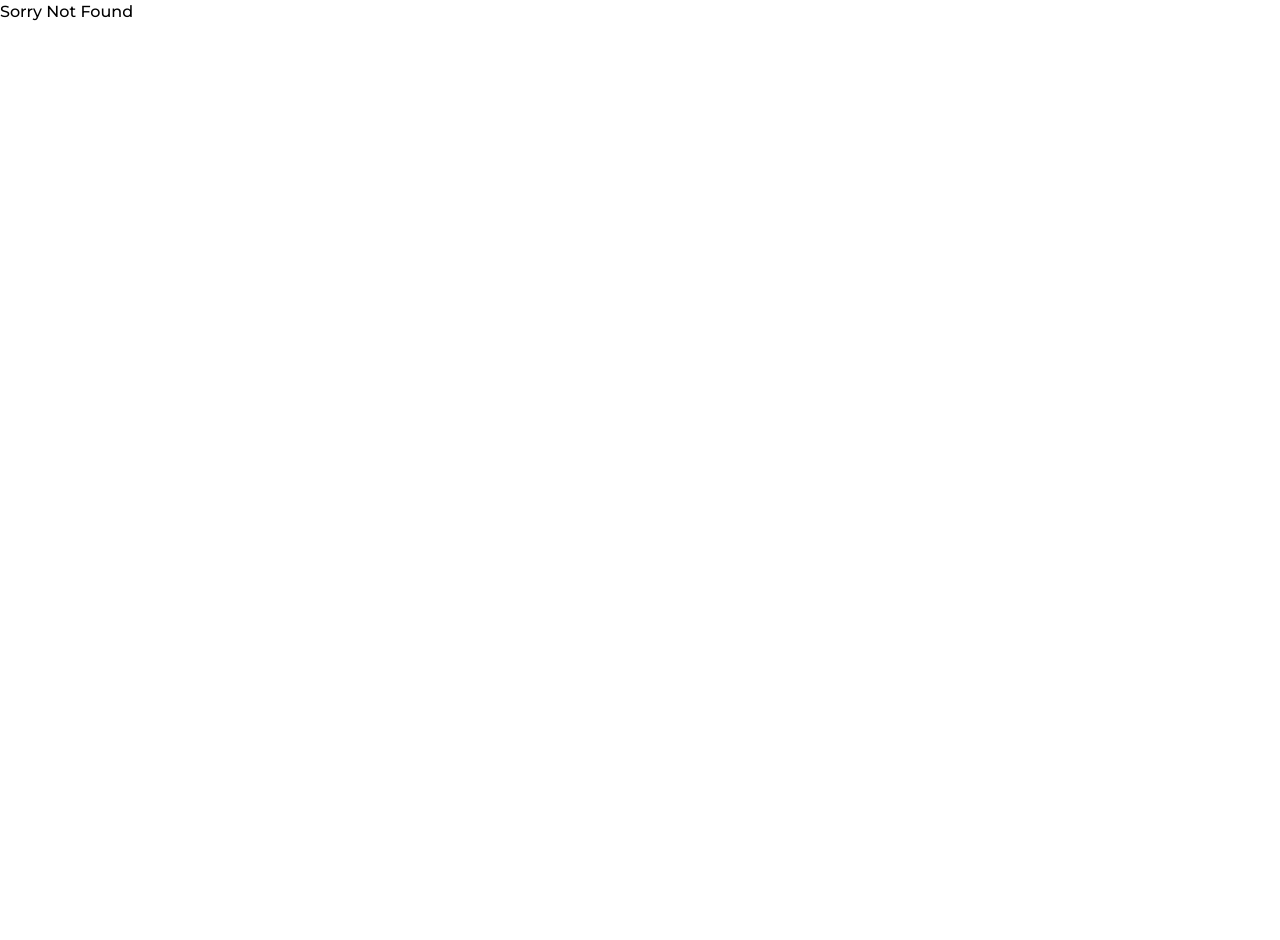
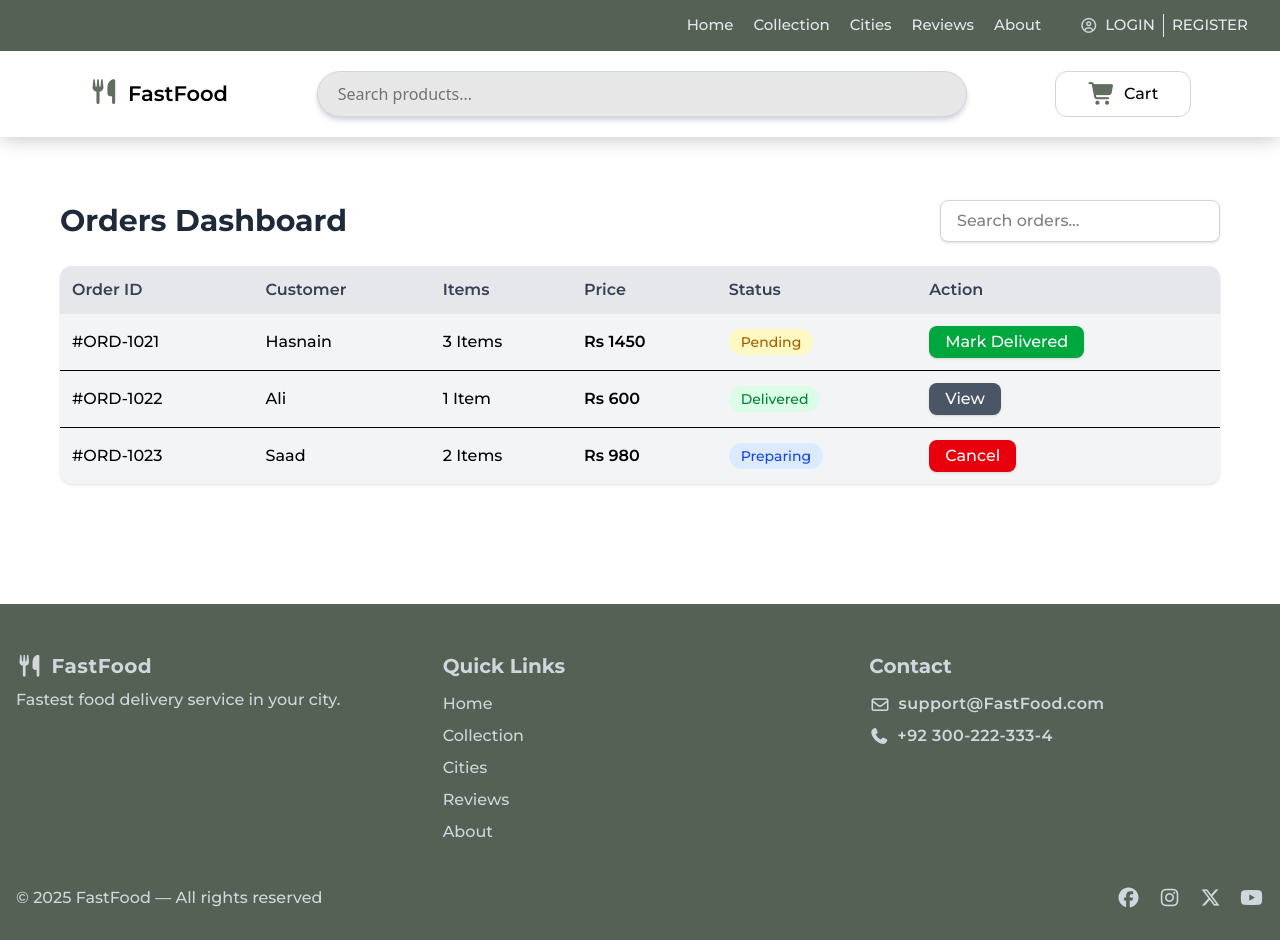
Before and after one commit to MuhammadHasnain02/React-FastFood-Website, a React (Vite) app in the folder reactjs-FastFood-Web/: page /dashboard in a window 1280 px wide. Before the commit this address had no page. Before the commit the page ends 800 px from the top, so only its background shows below. Built offline with nearby package versions, Linux system fonts and the light colour scheme; a web font is replaced by a local one.

Commit message:
checkout & dashboard & signup

```diff
--- a/reactjs-FastFood-Web/src/App.jsx
+++ b/reactjs-FastFood-Web/src/App.jsx
@@ -3,10 +3,13 @@ import Home from "./pages/Home";
 import Cart from "./pages/Cart";
 import NotFound from "./pages/NotFound";
 import CollectionPage from "./components/CollectionPage";
-import Navbar from "./components/Navbar";
-import Footer from "./components/Footer";
+// import Navbar from "./components/Navbar";
+// import Footer from "./components/Footer";
 import ProductDetail from "./pages/ProductDetail";
 import CheckoutPage from "./pages/CheckoutPage";
+import Dashboard from "./pages/dashboard";
+import Signup from "./pages/Signup";
+import Signin from "./pages/Signin";
 
 // const routes = ["/cart"];
 
@@ -25,6 +28,9 @@ function App() {
         <Route path="/products/:id" element={<ProductDetail />} />
         <Route path="/cart" element={<Cart />} />
         <Route path="/checkout" element={<CheckoutPage />} />
+        <Route path="/dashboard" element={<Dashboard />} />
+        <Route path="/signup" element={<Signup />} />
+        <Route path="/signin" element={<Signin />} />
         <Route path="*" element={<NotFound />} />
 
       </Routes>
--- a/reactjs-FastFood-Web/src/Context/CartContext.jsx
+++ b/reactjs-FastFood-Web/src/Context/CartContext.jsx
@@ -19,7 +19,7 @@ function CartProvider({ children }) {
     const addToCart = ( cartItem, cartQty, cartDrink ) => {
 
         let productIndex = cartItems.findIndex((item) => {
-            item.id === cartItem.id && item.cartDrink === cartDrink
+            return item.id === cartItem.id && item.cartDrink === cartDrink
         })
 
         if (productIndex === -1) {
--- a/reactjs-FastFood-Web/src/components/Navbar.jsx
+++ b/reactjs-FastFood-Web/src/components/Navbar.jsx
@@ -27,8 +27,10 @@ function Navbar({ onChange }) {
                 </ul>
                 <div className="flex flex-row items-center text-[9px] sm:text-[12px] md:text-[11px] lg:text-[13px] xl:text-[15px] 2xl:text-[16px] font-[Montserrat]  hover:cursor-pointer">
                     <i className="fa-regular fa-circle-user text-gray-300 pr-4 sm:pr-5 md:pr-6 lg:pr-6 xl:pr-6 2xl:pr-6"></i>
-                    <a href="#" className="text-gray-200 hover:underline pr-2 border-r-1">LOGIN</a>
-                    <a href="#" className="text-gray-200 hover:underline pl-2">REGISTER</a>
+                    <p onClick={(() => navigate('/signin'))}
+                     className="text-gray-200 hover:underline pr-2 border-r-1">LOGIN</p>
+                    <p onClick={(() => navigate('/signup'))}
+                     className="text-gray-200 hover:underline pl-2">REGISTER</p>
                 </div>
 
             </div>
--- a/reactjs-FastFood-Web/src/pages/Cart.jsx
+++ b/reactjs-FastFood-Web/src/pages/Cart.jsx
@@ -11,6 +11,58 @@ export default function CartPage() {
   const subtotal = cartItems.reduce((acc, item) => acc + item.price * item.cartQty, 0);
   const delivery = 200;
   const total = subtotal + delivery;
+
+  console.log(cartItems);
+
+  if (!cartItems.length) {
+
+    return (
+      <div className="flex flex-col min-h-screen justify-between bg-gray-50">
+        <Navbar />
+
+        <div className="flex flex-col items-center justify-center flex-grow px-6 py-20 text-center mt-30">
+
+          {/* Icon Circle */}
+          <div className="w-32 h-32 bg-white shadow-lg rounded-full flex items-center justify-center mb-6 border border-gray-200">
+            <svg
+              xmlns="http://www.w3.org/2000/svg"
+              className="w-16 h-16 text-gray-500"
+              fill="none"
+              viewBox="0 0 24 24"
+              strokeWidth={1.5}
+              stroke="currentColor"
+            >
+              <path
+                strokeLinecap="round"
+                strokeLinejoin="round"
+                d="M3 3h2l.4 2M7 13h10l4-8H5.4M7 13L5.4 5M7 13l-2 6m0 0h14m-12 0a2 2 0 104 0m8 0a2 2 0 104 0"
+              />
+            </svg>
+          </div>
+
+          {/* Heading */}
+          <h2 className="text-3xl font-bold text-gray-700 mb-2">
+            Your Cart is Empty
+          </h2>
+
+          {/* One-line sentence */}
+          <p className="text-gray-500 text-lg mb-8">
+            Looks like you haven't added anything yet — explore delicious items and fill your cart!
+          </p>
+
+          {/* Button */}
+          <a
+            href="/products"
+            className="bg-[#728372] hover:bg-[#5f6f5f] text-white px-8 py-3 rounded-xl text-lg shadow-md transition-all"
+          >
+            Start Ordering
+          </a>
+        </div>
+
+        <Footer />
+      </div>
+    );
+  }
 
   return (
     <div className="bg-gradient-to-br from-gray-100 to-gray-200 flex flex-col">
@@ -37,6 +89,7 @@ export default function CartPage() {
 
                 <div className="flex flex-col">
                   <h3 className="font-semibold text-xl">{item.title}</h3>
+                  <p className="text-gray-500 text-md">Drink : {item.cartDrink}</p>
                   <p className="text-gray-500 text-sm">Rs {item.price}</p>
                 </div>
               </div>
@@ -57,7 +110,7 @@ export default function CartPage() {
 
         {/* Order Summary */}
         <div className="bg-white/90 backdrop-blur rounded-3xl shadow-xl p-8 w-full lg:w-1/3 h-fit border border-gray-200">
-          <h2 className="text-2xl font-semibold mb-6">Order Summary</h2>
+          <h2 className="text-[#596a59] text-2xl font-bold mb-6">Order Summary</h2>
 
           <div className="space-y-3 text-lg">
             <div className="flex justify-between">
@@ -67,12 +120,12 @@ export default function CartPage() {
 
             <div className="flex justify-between">
               <span>Delivery Fee</span>
-              <span className="font-medium">Rs {delivery}</span>
+              <span className="font-medium">Rs {!subtotal ? 0 : delivery}</span>
             </div>
 
             <div className="flex justify-between border-t pt-4 text-xl font-bold">
               <span>Total</span>
-              <span>Rs {total}</span>
+              <span>Rs {!subtotal ? 0 : total}</span>
             </div>
           </div>
 
--- a/reactjs-FastFood-Web/src/pages/CheckoutPage.jsx
+++ b/reactjs-FastFood-Web/src/pages/CheckoutPage.jsx
@@ -1,8 +1,16 @@
 import React, { useState } from "react";
 import Navbar from "../components/Navbar";
 import Footer from "../components/Footer";
+import { useCart } from "../Context/CartContext";
 
 export default function CheckoutPage() {
+  const { cartItems, cartQty , addToCart, updateCartQty , removeCartItem , totalCartItems, totalCartPrice } = useCart();
+
+  const subtotal = cartItems.reduce((acc, item) => acc + item.price * item.cartQty, 0);
+  const delivery = 200;
+  const tax = Math.round(subtotal * 0.18)
+  const total = subtotal + tax + delivery;
+
   const [form, setForm] = useState({
     fullName: "",
     email: "",
@@ -121,56 +129,46 @@ export default function CheckoutPage() {
 
           {/* ================= RIGHT SIDE — ORDER SUMMARY ================= */}
           <div className="bg-white p-8 rounded-3xl shadow-xl border border-gray-200 h-max sticky top-6">
-            <h2 className="text-3xl font-bold mb-6">Order Summary</h2>
+            <h2 className="text-[#596a59] text-[28px] font-bold mb-4">Order Summary</h2>
 
-            <div className="space-y-4 border-b pb-4 mb-4">
+            {cartItems.map((item) => (
+              <div
+                key={item.id}
+                className="flex items-center justify-between border-b pb-3.5 mb-3.5"
+              >
+                <div className="flex gap-4 items-center">
+                  <div className="flex flex-col">
+                    <h3 className="font-semibold text-[19px]">{item.title}</h3>
+                    <p className="text-gray-500 text-[16px]">Drink : {item.cartDrink}</p>
+                    <p className="text-gray-500 text-[15px]">Quantity : {item.cartQty}</p>
+                  </div>
+                </div>
 
-              {/* Product */}
-              <div className="flex items-center justify-between">
-                <div>
-                  <p className="font-semibold text-gray-900">Zinger Burger</p>
-                  <p className="text-sm text-gray-500">Qty: 1</p>
-                </div>
-                <p className="font-semibold">Rs 450</p>
+
+                <p className="font-semibold text-xl w-32 text-right">Rs {item.price * item.cartQty}</p>
               </div>
-
-              <div className="flex items-center justify-between">
-                <div>
-                  <p className="font-semibold text-gray-900">Chicken Fries</p>
-                  <p className="text-sm text-gray-500">Qty: 2</p>
-                </div>
-                <p className="font-semibold">Rs 600</p>
-              </div>
-
-              <div className="flex items-center justify-between">
-                <div>
-                  <p className="font-semibold text-gray-900">Pepsi 500ml</p>
-                  <p className="text-sm text-gray-500">Qty: 1</p>
-                </div>
-                <p className="font-semibold">Rs 120</p>
-              </div>
-            </div>
+            ))}
 
             {/* Price Breakdown */}
-            <div className="space-y-2 mb-4">
+            <div className="space-y-2 border-b pb-3.5 mb-4">
               <div className="flex justify-between text-gray-700">
                 <p>Subtotal</p>
-                <p>Rs 1170</p>
+                <p>Rs {subtotal}</p>
               </div>
               <div className="flex justify-between text-gray-700">
                 <p>Delivery</p>
-                <p>Rs 150</p>
+                <p>Rs {!subtotal ? 0 : delivery}</p>
               </div>
               <div className="flex justify-between text-gray-700">
                 <p>Tax</p>
-                <p>Rs 50</p>
+                <p>Rs {tax}</p>
               </div>
             </div>
 
             {/* Total */}
-            <div className="flex justify-between text-xl font-bold">
+            <div className="flex justify-between text-xl font-bold ">
               <p>Total:</p>
-              <p>Rs 1370</p>
+              <p className="">Rs {!subtotal ? 0 : total}</p>
             </div>
           </div>
 
--- /dev/null
+++ b/reactjs-FastFood-Web/src/pages/Dashboard.jsx
@@ -0,0 +1,89 @@
+import Footer from "../components/Footer"
+import Navbar from "../components/Navbar"
+
+
+function Dashboard() {
+
+    return (
+
+        <section>
+            <Navbar />
+
+            <div class="mx-15 flex flex-col gap-6 mt-50 my-30">
+
+                {/* <!-- Page Header --> */}
+                <div class="flex flex-col sm:flex-row sm:items-center sm:justify-between gap-3">
+                    <h1 class="text-3xl font-bold text-gray-800">Orders Dashboard</h1>
+                    <input type="text" placeholder="Search orders..."
+                    class="px-4 py-2 rounded-lg shadow bg-white border border-gray-300 w-full sm:w-70"/>
+                </div>
+
+                {/* <!-- Orders Table --> */}
+                <div class="bg-gray-100 rounded-xl shadow overflow-x-auto cursor-pointer">
+                    <table class="min-w-full border-collapse">
+                    <thead>
+                        <tr class="bg-gray-200">
+                        <th class="p-3 text-left font-semibold text-gray-700">Order ID</th>
+                        <th class="p-3 text-left font-semibold text-gray-700">Customer</th>
+                        <th class="p-3 text-left font-semibold text-gray-700">Items</th>
+                        <th class="p-3 text-left font-semibold text-gray-700">Price</th>
+                        <th class="p-3 text-left font-semibold text-gray-700">Status</th>
+                        <th class="p-3 text-left font-semibold text-gray-700">Action</th>
+                        </tr>
+                    </thead>
+
+                    <tbody>
+                        {/* <!-- Order Row Example --> */}
+                        <tr class="border-b hover:bg-gray-50 transition">
+                        <td class="p-3 font-medium">#ORD-1021</td>
+                        <td class="p-3">Hasnain</td>
+                        <td class="p-3">3 Items</td>
+                        <td class="p-3 font-semibold">Rs 1450</td>
+                        <td class="p-3">
+                            <span class="px-3 py-1 rounded-full text-sm bg-yellow-100 text-yellow-700 font-medium">Pending</span>
+                        </td>
+                        <td class="p-3">
+                            <button class="px-4 py-1 bg-green-600 text-white rounded-lg shadow hover:bg-green-700">Mark Delivered</button>
+                        </td>
+                        </tr>
+
+                        <tr class="border-b hover:bg-gray-50">
+                        <td class="p-3 font-medium">#ORD-1022</td>
+                        <td class="p-3">Ali</td>
+                        <td class="p-3">1 Item</td>
+                        <td class="p-3 font-semibold">Rs 600</td>
+                        <td class="p-3">
+                            <span class="px-3 py-1 rounded-full text-sm bg-green-100 text-green-700 font-medium">Delivered</span>
+                        </td>
+                        <td class="p-3">
+                            <button class="px-4 py-1 bg-gray-600 text-white rounded-lg shadow hover:bg-gray-700">View</button>
+                        </td>
+                        </tr>
+
+                        <tr class="hover:bg-gray-50">
+                        <td class="p-3 font-medium">#ORD-1023</td>
+                        <td class="p-3">Saad</td>
+                        <td class="p-3">2 Items</td>
+                        <td class="p-3 font-semibold">Rs 980</td>
+                        <td class="p-3">
+                            <span class="px-3 py-1 rounded-full text-sm bg-blue-100 text-blue-700 font-medium">Preparing</span>
+                        </td>
+                        <td class="p-3">
+                            <button class="px-4 py-1 bg-red-600 text-white rounded-lg shadow hover:bg-red-700">Cancel</button>
+                        </td>
+                        </tr>
+                    </tbody>
+                    </table>
+                </div>
+
+            </div>
+
+            <Footer />
+        </section>
+
+
+    )
+
+}
+
+export default Dashboard
--- a/reactjs-FastFood-Web/src/pages/Signin.jsx
+++ b/reactjs-FastFood-Web/src/pages/Signin.jsx
@@ -0,0 +1,24 @@
+import Footer from "../components/Footer"
+import Navbar from "../components/Navbar"
+
+
+function Signin() {
+
+
+    return (
+
+        <section>
+            <Navbar />
+
+            <search>
+                <h1>Signin</h1>
+            </search>
+
+            <Footer />
+        </section>
+
+    )
+
+}
+
+export default Signin
--- a/reactjs-FastFood-Web/src/pages/Signup.jsx
+++ b/reactjs-FastFood-Web/src/pages/Signup.jsx
@@ -0,0 +1,70 @@
+import Footer from "../components/Footer"
+import Navbar from "../components/Navbar"
+
+
+function Signup() {
+
+
+    return (
+
+        <section>
+            <Navbar />
+
+            {/* <!-- Signup Page Wrapper --> */}
+            <div className="flex items-center justify-center py-10 px-4 my-30">
+
+                <div className="bg-white shadow-2xl rounded-3xl w-full max-w-xl p-8 border border-gray-200">
+
+                    {/* <!-- Title --> */}
+                    <h2 className="text-3xl font-bold text-gray-800 text-center mb-6">Create Your Account</h2>
+                    <p className="text-gray-600 text-center mb-8">Join us and start ordering your favorite meals!</p>
+
+                    {/* <!-- Form --> */}
+                    <form className="flex flex-col gap-5">
+
+                    {/* <!-- Full Name --> */}
+                    <div className="flex flex-col gap-2">
+                        <label className="font-medium text-gray-700">Full Name</label>
+                        <input type="text" placeholder="Enter your full name" className="px-4 py-3 rounded-xl border bg-gray-50 focus:ring-2 focus:ring-green-400 outline-none" />
+                    </div>
+
+                    {/* <!-- Email --> */}
+                    <div className="flex flex-col gap-2">
+                        <label className="font-medium text-gray-700">Email</label>
+                        <input type="email" placeholder="Enter your email" className="px-4 py-3 rounded-xl border bg-gray-50 focus:ring-2 focus:ring-green-400 outline-none" />
+                    </div>
+
+                    {/* <!-- Password --> */}
+                    <div className="flex flex-col gap-2">
+                        <label className="font-medium text-gray-700">Password</label>
+                        <input type="password" placeholder="Create a password" className="px-4 py-3 rounded-xl border bg-gray-50 focus:ring-2 focus:ring-green-400 outline-none" />
+                    </div>
+
+                    {/* <!-- Confirm Password --> */}
+                    <div className="flex flex-col gap-2">
+                        <label className="font-medium text-gray-700">Confirm Password</label>
+                        <input type="password" placeholder="Confirm your password" className="px-4 py-3 rounded-xl border bg-gray-50 focus:ring-2 focus:ring-green-400 outline-none" />
+                    </div>
+
+                    {/* <!-- Signup Button --> */}
+                    <button className="w-full py-3 bg-green-600 text-white font-semibold rounded-xl shadow hover:bg-green-700 transition-all text-lg cursor-pointer">Sign Up</button>
+
+                    </form>
+
+                    {/* <!-- Already have account? --> */}
+                    <p className="text-center mt-6 text-gray-700">Already have an account?
+                    <a href="/login" className="text-green-600 font-semibold hover:underline">Login</a>
+                    </p>
+
+                </div>
+
+            </div>
+
+            <Footer />
+        </section>
+
+    )
+
+}
+
+export default Signup
```
Also changed, not shown: reactjs-FastFood-Web/src/pages/ProductDetail.jsx (+19 -30 lines).
